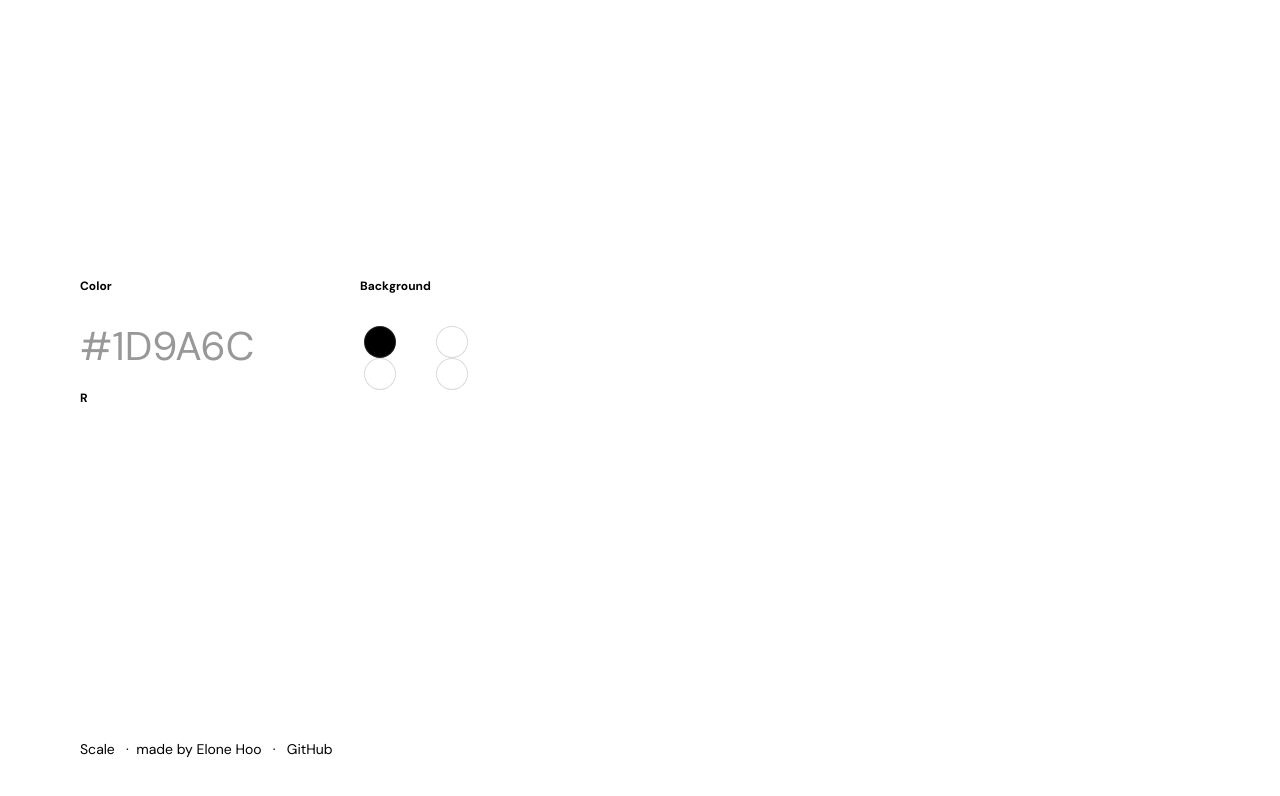
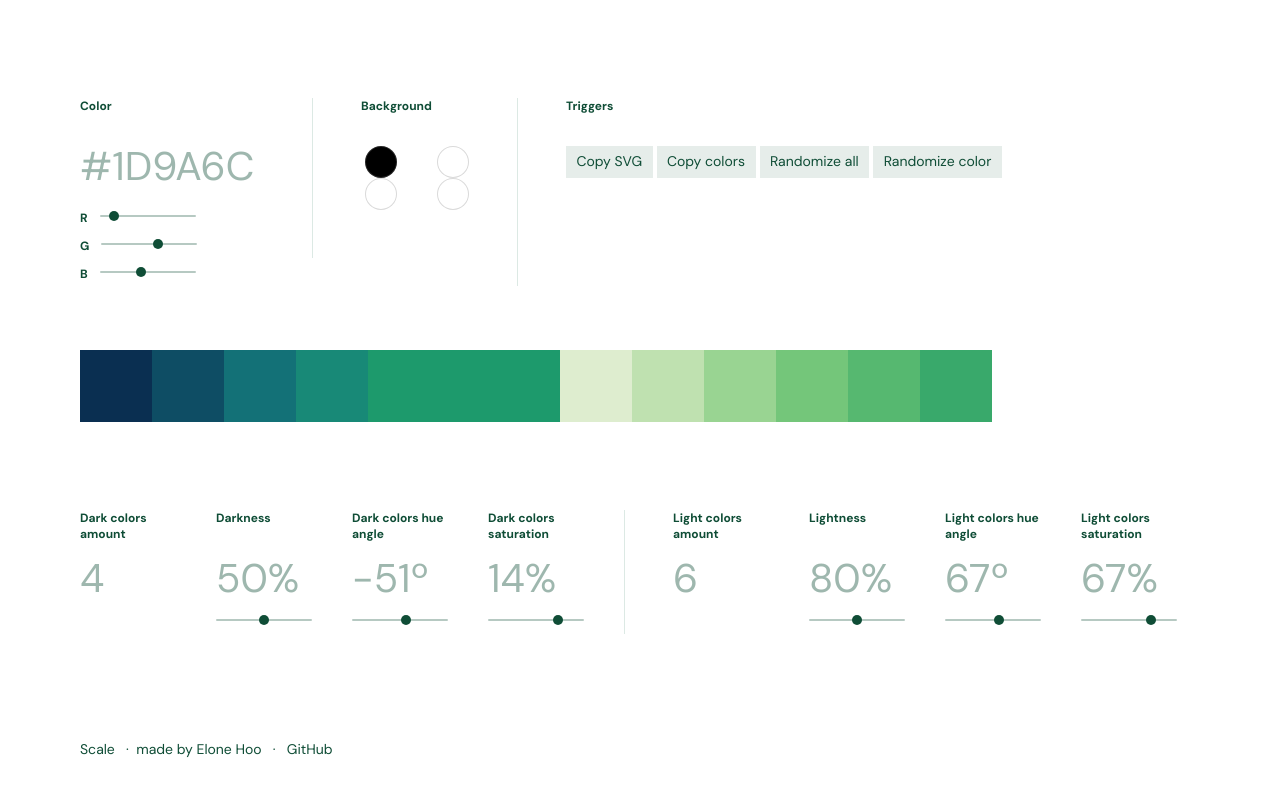
Before and after one commit to elonehoo/scale, a Vue app: page / in a window 1280 px wide. Shown: the top 796 px of the page. Built offline with nearby package versions, Linux system fonts and the light colour scheme; a web font is replaced by a local one.

Commit message:
chore: init components but not function

```diff
--- a/index.html
+++ b/index.html
@@ -1,5 +1,5 @@
 <!DOCTYPE html>
-<html lang="en">
+<html lang="en" style="--bodyBg:white; --bodyColor:rgb(15, 77, 54); --bodyDimmed:rgba(15, 77, 54, 0.3); --bodyXDimmed:rgba(15, 77, 54, 0.1); --border:rgba(20, 108, 76, 0.15);">
   <head>
     <meta charset="UTF-8" />
     <link rel="icon" href="/logo.svg" />
--- a/src/App.vue
+++ b/src/App.vue
@@ -3,7 +3,10 @@ import { ref } from 'vue'
 import Footer from '~/components/Footer.vue'
 import BackgroundSelector from '~/components/BackgroundSelector.vue'
 import MainColorSelector from '~/components/MainColorSelector.vue'
-import { getColorsList, defaultState } from '~/util/util'
+import DynamicInput from './components/DynamicInput.vue'
+import ColorsRow from './components/ColorsRow.vue'
+import Triggers from './components/Triggers.vue'
+import { getColorsList, defaultState, numberToHex } from '~/util/util'
 
 const getHash = () => {
     const hash = decodeURI(window.location.hash)
@@ -124,6 +127,119 @@ const lightColors = getColorsList(lightColorsAmount.value, lightestAmount.value,
                @set-bg-color="setBgColor"
               />
             </div>
+            <!-- triggers section -->
+            <div class="triggers-section">
+              <Triggers></Triggers>
+            </div>
+          </div>
+          <ColorsRow
+           :main-color="mainColor"
+           :dark-colors="darkColors"
+           :light-colors="lightColors"
+          />
+          <!-- inputs row -->
+          <div class="inputs-row">
+            <!-- inputs row item -->
+            <div class="mr-40px shrink-0 w-96px">
+              <DynamicInput
+               :color="numberToHex(mainColor)"
+               v-model="darkColorsAmount"
+               type="number"
+               :min="0"
+               :withSlider="false"
+               label='Dark colors amount'
+              />
+            </div>
+            <!-- inputs row item -->
+            <div class="mr-40px shrink-0 w-96px">
+              <DynamicInput
+               withSlider
+               :color="numberToHex(mainColor)"
+               v-model="darkestAmount"
+               type="number"
+               sufix='%'
+               :min="0"
+               :max="99"
+               label='Darkness'
+              />
+            </div>
+            <!-- inputs row item -->
+            <div class="mr-40px shrink-0 w-96px">
+              <DynamicInput
+               withSlider
+               :color="numberToHex(mainColor)"
+               v-model="darkColorsMixRotate"
+               type="number"
+               sufix='º'
+               :min="-360"
+               :max="360"
+               label='Dark colors hue angle'
+              />
+            </div>
+            <!-- inputs row item -->
+            <div class="mr-40px shrink-0 w-96px">
+              <DynamicInput
+               withSlider
+               :color="numberToHex(mainColor)"
+               v-model="darkSaturation"
+               type="number"
+               sufix='%'
+               :min="-100"
+               :max="100"
+               label='Dark colors saturation'
+              />
+            </div>
+            <!-- inputs row item separataor -->
+            <div class="inputsR-rowI-item-separataor"/>
+            <!-- inputs row item -->
+            <div class="mr-40px shrink-0 w-96px">
+              <DynamicInput
+               :color="numberToHex(mainColor)"
+               v-model="lightColorsAmount"
+               type="number"
+               :min="0"
+               label='Light colors amount'
+              />
+            </div>
+            <!-- inputs row item -->
+            <div class="mr-40px shrink-0 w-96px">
+              <DynamicInput
+               with-slider
+               :color="numberToHex(mainColor)"
+               v-model="lightestAmount"
+               type="number"
+               sufix="%"
+               :min="0"
+               :max="99"
+               label='Lightness'
+              />
+            </div>
+            <!-- inputs row item -->
+            <div class="mr-40px shrink-0 w-96px">
+              <DynamicInput
+               with-slider
+               :color="numberToHex(mainColor)"
+               v-model="lightColorsMixRotate"
+               type="number"
+               sufix='º'
+               :min="-360"
+               :max="360"
+               label='Light colors hue angle'
+              />
+            </div>
+            <!-- inputs row item -->
+            <div class="mr-40px shrink-0 w-96px">
+              <DynamicInput
+               with-slider
+               :color="numberToHex(mainColor)"
+               v-model="lightColorsMixRotate"
+               type="number"
+               sufix='%'
+               :min="-100"
+               :max="100"
+               label='Light colors saturation'
+              />
+            </div>
           </div>
         </div>
       </div>
@@ -165,11 +281,37 @@ const lightColors = getColorsList(lightColorsAmount.value, lightestAmount.value,
     border-top: 1px solid var(--border);
   }
 }
-
 .main{
   padding: 40px 80px;
   min-height: 100vh;
   display: flex;
   flex-direction: column;
 }
+.triggers-section{
+  border-left: 1px solid var(--border);
+  padding: 0 48px;
+
+  @media (max-width: 720px) {
+    padding: 16px 0;
+    margin-top: 16px;
+    border-left: 0;
+    border-top: 1px solid var(--border);
+  }
+}
+.inputs-row{
+  display: flex;
+  width: 100%;
+  margin-bottom: var(--space-xl);
+
+  @media (max-width: 720px) {
+    flex-direction: column;
+  }
+}
+.inputsR-rowI-item-separataor{
+  margin-right: 48px;
+  display: block;
+  width: 1px;
+  flex-shrink: 0;
+  background-color: var(--border);
+}
 </style>
--- /dev/null
+++ b/src/components/ColorBlock.vue
@@ -0,0 +1,70 @@
+<script setup lang="ts">
+import { ref } from 'vue'
+import Color from 'color'
+
+const props = defineProps<{
+  hasValidColor?:boolean,
+  color?:string,
+  wide?:boolean
+}>()
+
+const maxWidth = ref(props.wide ? 192 : 72)
+</script>
+
+<template>
+  <!-- color block container -->
+  <div class="color-block-container" :style="{'max-width':maxWidth + 'px','min-width': props.wide ? maxWidth + 'px' : undefined}">
+    <!-- color block code -->
+    <div class="color-block-code">
+      {{props.hasValidColor ? Color(props.color) : null }}
+      <!-- copied text -->
+      <div class="copied-text">{{Color(props.color).hex()}}</div>
+    </div>
+  </div>
+</template>
+
+<style scoped>
+.color-block-code{
+  position: absolute;
+  top: 100%;
+  padding-top: 8px;
+  padding-bottom: 16px;
+  transition: 0.2s
+}
+.color-block-container{
+  position: relative;
+  height: 72px;
+  width: 100%;
+  flex-shrink: 1;
+  cursor: pointer;
+
+  @media (max-width: 720px) {
+    /* min-width: 96px; */
+  }
+}
+.color-block-container:not(:hover) .color-block-code {
+  opacity: 0;
+  transition: .6s;
+}
+.copied-text{
+  animation-duration: 0.8s;
+  animation-name: copy-animation;
+  opacity: 0;
+}
+@keyframes copy-animation{
+  0% {
+    opacity: 0;
+    transform: translateY(-20px);
+  }
+  30% {
+    opacity: 0.5;
+  }
+  70% {
+    transform: translateY(0);
+    opacity: 0.3;
+  }
+  100% {
+    opacity: 0;
+  }
+}
+</style>
--- /dev/null
+++ b/src/components/ColorsRow.vue
@@ -0,0 +1,27 @@
+<script setup lang="ts">
+import ColorBlock from './ColorBlock.vue'
+import { isValidHex, numberToHex, errorColor } from '~/util/util'
+const props = defineProps<{
+  darkColors?:any,
+  mainColor?:string,
+  lightColors?:any
+}>()
+</script>
+
+<template>
+  <!-- color blocks row -->
+  <div class="w-1/1 flex mb-88px">
+    <template v-for="color in props.darkColors">
+      <ColorBlock :style="{'background':color}" :has-valid-color="isValidHex(numberToHex(props.mainColor))" :wide="false"/>
+    </template>
+
+    <ColorBlock :wide="true" :style="{ background: isValidHex(numberToHex(props.mainColor)) ? numberToHex(props.mainColor) : errorColor }" />
+
+    <template v-for="color in props.lightColors">
+      <ColorBlock :style="{'background':color}" :has-valid-color="isValidHex(numberToHex(props.mainColor))" :wide="false"/>
+    </template>
+  </div>
+</template>
+
+<style scoped>
+</style>
--- a/src/components/DynamicInput.vue
+++ b/src/components/DynamicInput.vue
@@ -2,16 +2,20 @@
 import { ref } from 'vue'
 import { isValidHex } from '~/util/util'
 import Color from 'color'
+import Slider from './Slider.vue'
 
-const props = defineProps<{
+const props = withDefaults(defineProps<{
   label?:string,
   prefix?:string,
-  modelValue?:string,
+  modelValue?:any,
   sufix?:string,
   min?:number,
   max?:number,
+  withSlider?:boolean,
   color:string
-}>()
+}>(),({
+  withSlider:false
+}))
 
 const emit = defineEmits(['update:modelValue'])
 
@@ -47,6 +51,9 @@ const selectionStyle = ref(isValidHex(props.color) ? Color(props.color).mix(Colo
       </div>
     </div>
   </div>
+  <template v-if="props.withSlider">
+    <Slider type='range' :color="props.color" v-model="props.modelValue" :min="props.min" :max="props.max"/>
+  </template>
 </template>
 
 <style scoped>
--- a/src/components/MainColorSelector.vue
+++ b/src/components/MainColorSelector.vue
@@ -21,7 +21,19 @@ const props = defineProps<{
       <!-- slider wrapper -->
       <div class="flex items-center">
         <div class="mr-12px text-12px leading-16px font-700 relative top-2px">R</div>
-        <Slider type='range' min="0" max="255" :value="r" :style="{'color':numberToHex(props.mainColor)}"  />
+        <Slider type='range' min="0" max="255" :value="props.r" />
+      </div>
+
+      <!-- slider wrapper -->
+      <div class="flex items-center">
+        <div class="mr-12px text-12px leading-16px font-700 relative top-2px">G</div>
+        <Slider type='range' min="0" max="255" :value="props.g" />
+      </div>
+
+      <!-- slider wrapper -->
+      <div class="flex items-center">
+        <div class="mr-12px text-12px leading-16px font-700 relative top-2px">B</div>
+        <Slider type='range' min="0" max="255" :value="props.b" />
       </div>
     </div>
   </div>
--- /dev/null
+++ b/src/components/Triggers.vue
@@ -0,0 +1,32 @@
+<script setup lang="ts">
+import Title from './Title.vue'
+import Button from './Button.vue'
+</script>
+
+<template>
+  <Title>Triggers</Title>
+  <!-- button row -->
+  <div class="button-row">
+    <Button>Copy SVG</Button>
+
+    <Button>Copy colors</Button>
+
+    <Button>Randomize all</Button>
+
+    <Button>Randomize color</Button>
+  </div>
+</template>
+
+<style scoped>
+.button-row{
+  display: flex;
+  flex-wrap: wrap;
+}
+.button-row > * {
+  margin-right: 4px;
+
+  @media (max-width: 720px) {
+    margin-top: 4px;
+  }
+}
+</style>
--- a/src/util/util.ts
+++ b/src/util/util.ts
@@ -1,6 +1,6 @@
 import Color from 'color'
 
-export const numberToHex = (number:string) => '#' + number
+export const numberToHex = (number:any) => '#' + number
 export const hexToNumber = (number:string) => number.substring(1, number.length)
 
 export const initialColor = '1D9A6C'
```
Also changed, not shown: public/logo.svg.
